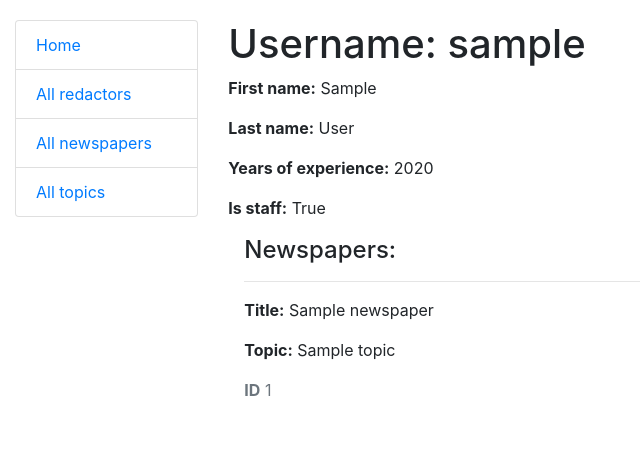
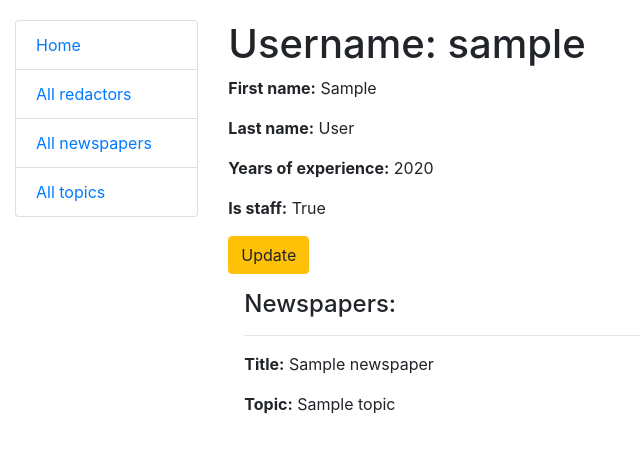
Before and after one commit to EugeneDolinskiy/news-agency, a Django app: page /redactors/1/ in a window 1280 px wide. Shown: the top 453 px of the page, without its empty margins (0-640 px from the left). Run offline with Django 5.2, Linux system fonts and the light colour scheme; tables that the repository leaves empty hold one stand-in row (values such as "Sample post").

Commit message:
add possibility to update redactor from redactor detail page

```diff
--- a/templates/news_management/redactor_detail.html
+++ b/templates/news_management/redactor_detail.html
@@ -10,6 +10,12 @@
   <p><strong>Years of experience:</strong> {{ redactor.years_of_experience }}</p>
   <p><strong>Is staff:</strong> {{ redactor.is_staff }}</p>
 
+  <p>
+    <a href="{% url 'news_management:redactor-update' pk=redactor.id %}" class="btn btn-warning">
+      Update
+    </a>
+  </p>
+
   <div class="ml-3">
     <h4>Newspapers:</h4>
 
@@ -17,7 +23,6 @@
       <hr>
       <p><strong>Title:</strong> {{ newspaper.title }}</p>
       <p><strong>Topic:</strong> {{ newspaper.topic.name }}</p>
-      <p class="text-muted"><strong>ID</strong> {{ newspaper.id }}</p>
 
     {% empty %}
       <p>No newspapers!</p>
--- a/templates/news_management/redactor_form.html
+++ b/templates/news_management/redactor_form.html
@@ -2,7 +2,7 @@
 {% load crispy_forms_filters %}
 
 {% block content %}
-  <h1>Create Redactor</h1>
+  <h1>{{ object|yesno:"Update,Create" }} Redactor</h1>
   <form action="" method="post" novalidate>
     {% csrf_token %}
     {{ form|crispy }}
```
